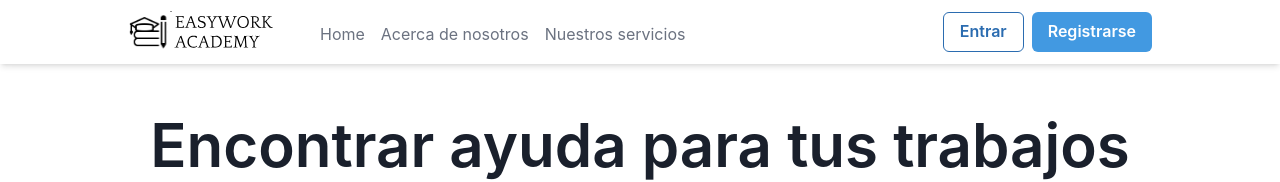
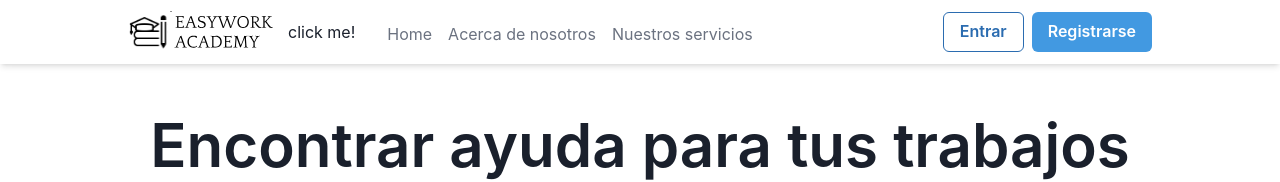
Before and after one commit to Allrivenjs/easywork-frontend, a React (Vite) app: page / in a window 1280 px wide. Shown: the top 182 px of the page. Built offline with nearby package versions, Linux system fonts and the light colour scheme; no server answers.

Commit message:
configuring context

```diff
--- a/src/components/GlobalStates.tsx
+++ b/src/components/GlobalStates.tsx
@@ -6,9 +6,9 @@ import {
 	useEffect,
 } from "react";
 
-import { isAuthenticated } from "../services/AuthService";
+// import { isAuthenticated } from "../services/AuthService";
 
-import { useCookies } from "react-cookie";
+// import { useCookies } from "react-cookie";
 
 interface AuthProviderProps {
 	children: ReactNode;
@@ -26,26 +26,12 @@ interface UserData {
 
 interface UserDataContext {
 	data: UserData;
-	setAuthData: Function;
+	setAuthData: React.Dispatch<React.SetStateAction<UserData>>;
 }
 
-export const AuthContext = createContext<UserDataContext>({
-	data: {
-		name: "",
-		lastname: "",
-		phone: "",
-		profile_photo_path: "",
-		email: "",
-		birthday: "",
-		created_at: "",
-	},
-	setAuthData: function () {},
-});
+export const AuthContext = createContext<UserDataContext | null>(null);
 
 export const AuthProvider = (props: AuthProviderProps) => {
-
-	const [cookies] = useCookies(["user-token"]);
-
 	const [authState, setAuthState] = useState<UserData>({
 		name: "",
 		lastname: "",
@@ -56,20 +42,6 @@ export const AuthProvider = (props: AuthProviderProps) => {
 		created_at: "",
 	});
 
-	const getUserData = async () => {
-		const res = await isAuthenticated(cookies["user-token"]);
-		console.log(res);
-		if (res) {
-
-		} else {
-
-		}
-	};
-
-	useEffect(() => {
-		getUserData();
-	});
-
 	return (
 		<AuthContext.Provider
 			value={{ data: authState, setAuthData: setAuthState }}
--- a/src/components/Navbar.tsx
+++ b/src/components/Navbar.tsx
@@ -2,15 +2,22 @@ import { Avatar, Button, Stack } from "@chakra-ui/react";
 import { Link } from "react-router-dom";
 
 import { useCookies } from "react-cookie";
-import { useState } from "react";
+import { useContext, useEffect, useState } from "react";
 
 import logo from "../assets/svg/logo.svg";
+import { AuthContext } from "./GlobalStates";
 
 const Navbar = () => {
 	const [cookies] = useCookies(["user-token"]);
 	const [isUserLogged, setIsUserLogged] = useState(
 		cookies["user-token"] ? true : false
 	);
+
+	const { data, setAuthData } = useContext(AuthContext);
+
+	useEffect(() => {
+		console.log(data);
+	});
 
 	return (
 		<header className="fixed z-50 w-full h-16 pl-32 pr-32 bg-white shadow-md bg-opacity-90 backdrop-blur-sm">
@@ -19,6 +26,23 @@ const Navbar = () => {
 					<Link to={"/"}>
 						<img className="w-40" src={logo} alt="logo" />
 					</Link>
+
+					<button
+						onClick={() => {
+							setAuthData({
+								name: "hello",
+								lastname: "hello",
+								phone: "hello",
+								profile_photo_path: "hello",
+								email: "hello",
+								birthday: "hello",
+								created_at: "hello",
+							});
+						}}
+					>
+						{" "}
+						click me!
+					</button>
 
 					<ul className="flex gap-4 mt-1 ml-8">
 						<li>
--- /dev/null
+++ b/src/pages/Profile.tsx
@@ -0,0 +1,9 @@
+const Profile = () => {
+	return(
+		<div>
+			profile
+		</div>
+	);
+};
+
+export default Profile;
--- a/src/routes/index.tsx
+++ b/src/routes/index.tsx
@@ -6,39 +6,45 @@ import Home from "../pages/Home";
 import Login from "../pages/Login";
 import NotFound from "../pages/NotFound";
 
-// import { AuthProvider } from "../components/GlobalStates";
+import { AuthProvider } from "../components/GlobalStates";
 import Register from "../pages/Register";
 
 const Router = () => {
-	const [cookies] = useCookies(['user-token']);
+	const [cookies] = useCookies(["user-token"]);
 
 	return (
 		<BrowserRouter>
 			<Routes>
 				<Route
 					element={
-						// <AuthProvider>	No pude poner a funcionar el ContextProvider
-						// </AuthProvider>	lo hare despues...por ahora, el estado global se maneja en las cookies
-						<Layout />
+						<AuthProvider>
+							<Layout />
+						</AuthProvider>
 					}
 				>
 					<Route path="/" element={<Home />} />
 
-					<Route path="/register" element={
-                            cookies["user-token"]
-                            ?
-                                <Navigate  to='/'/>
-                            :
-                                <Register />
-                    }/>
+					<Route
+						path="/register"
+						element={
+							cookies["user-token"] ? (
+								<Navigate to="/" />
+							) : (
+								<Register />
+							)
+						}
+					/>
 
-					<Route path="/login" element={
-                            cookies["user-token"]
-                            ?
-                                <Navigate  to='/'/>
-                            :
-                                <Login />
-                    }/>
+					<Route
+						path="/login"
+						element={
+							cookies["user-token"] ? (
+								<Navigate to="/" />
+							) : (
+								<Login />
+							)
+						}
+					/>
 				</Route>
 
 				<Route path="*" element={<NotFound />} />
```
